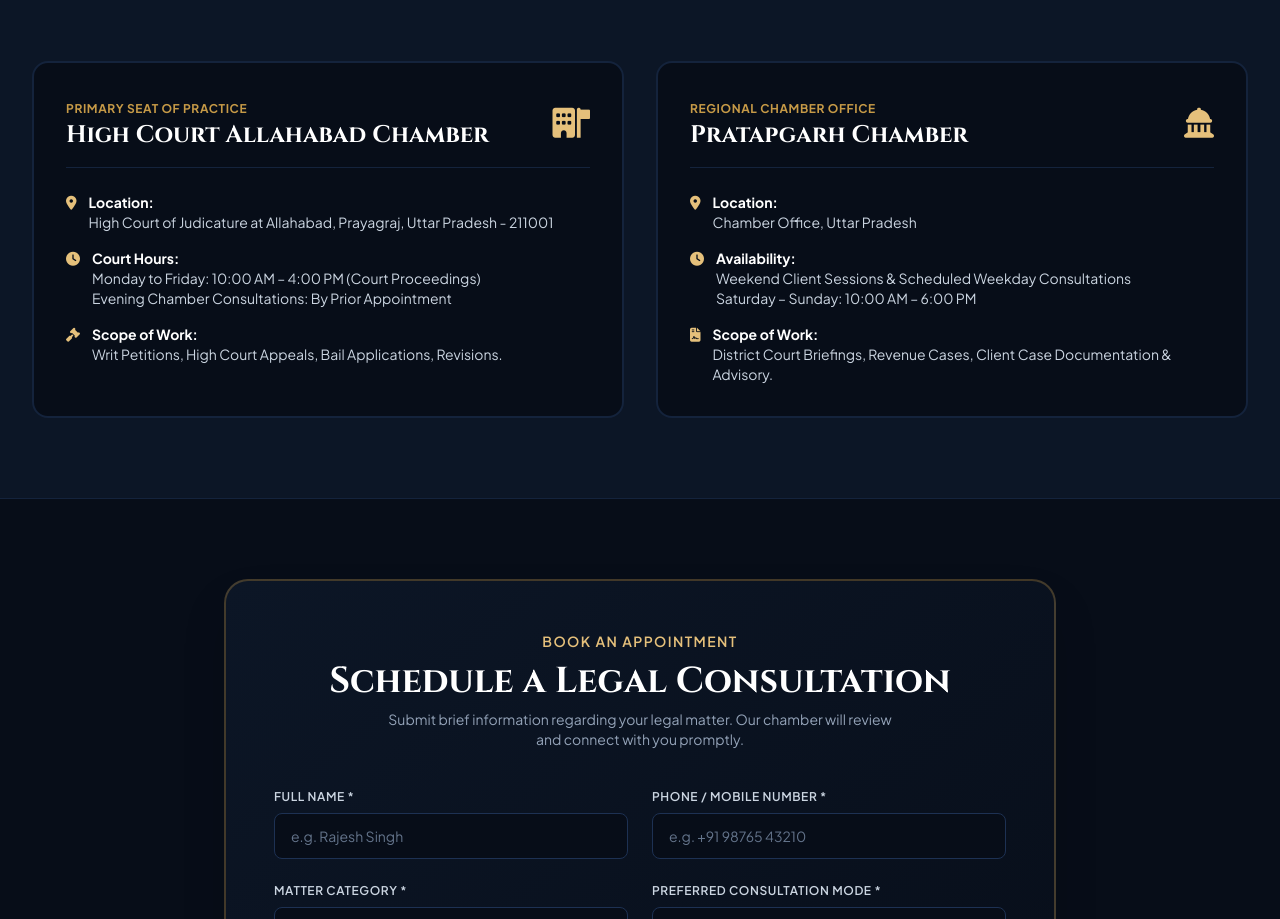
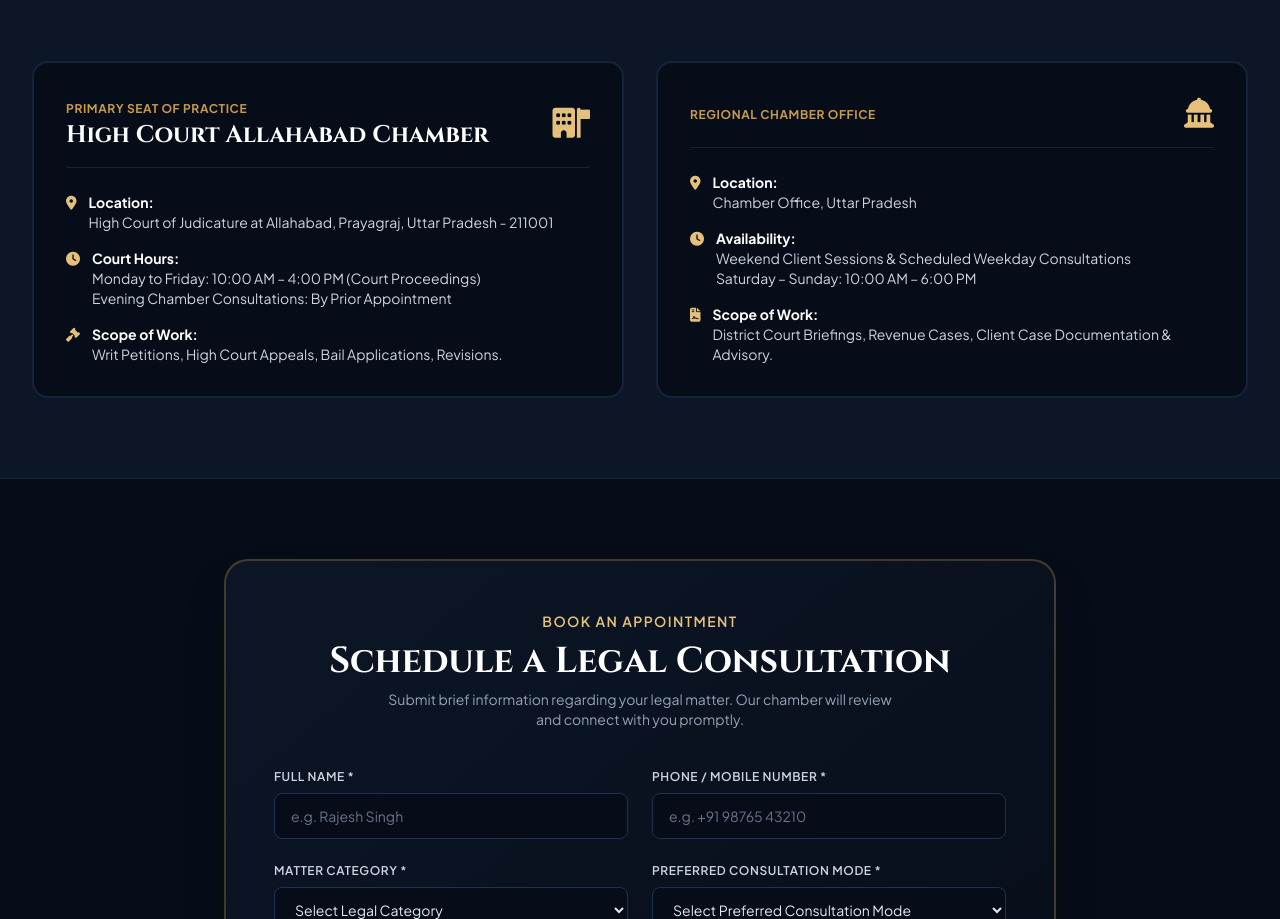
Before and after one commit to Adv-abhishekpandey/page, a plain HTML site: page index.html in a window 1280 px wide. Shown: the part 2611-3530 px from the top of the page. Drawn offline with nearby package versions, Linux system fonts and the light colour scheme.

Commit message:
Update index.html

```diff
--- a/index.html
+++ b/index.html
@@ -447,7 +447,6 @@
                     <div class="flex items-center justify-between border-b border-navy-800 pb-4 mb-6">
                         <div>
                             <span class="text-xs uppercase font-bold text-gold-500 tracking-wider">Regional Chamber Office</span>
-                            <h3 class="font-serif text-2xl font-bold text-white">Pratapgarh Chamber</h3>
                         </div>
                         <i class="fa-solid fa-landmark-dome text-3xl text-gold-400"></i>
                     </div>
```
